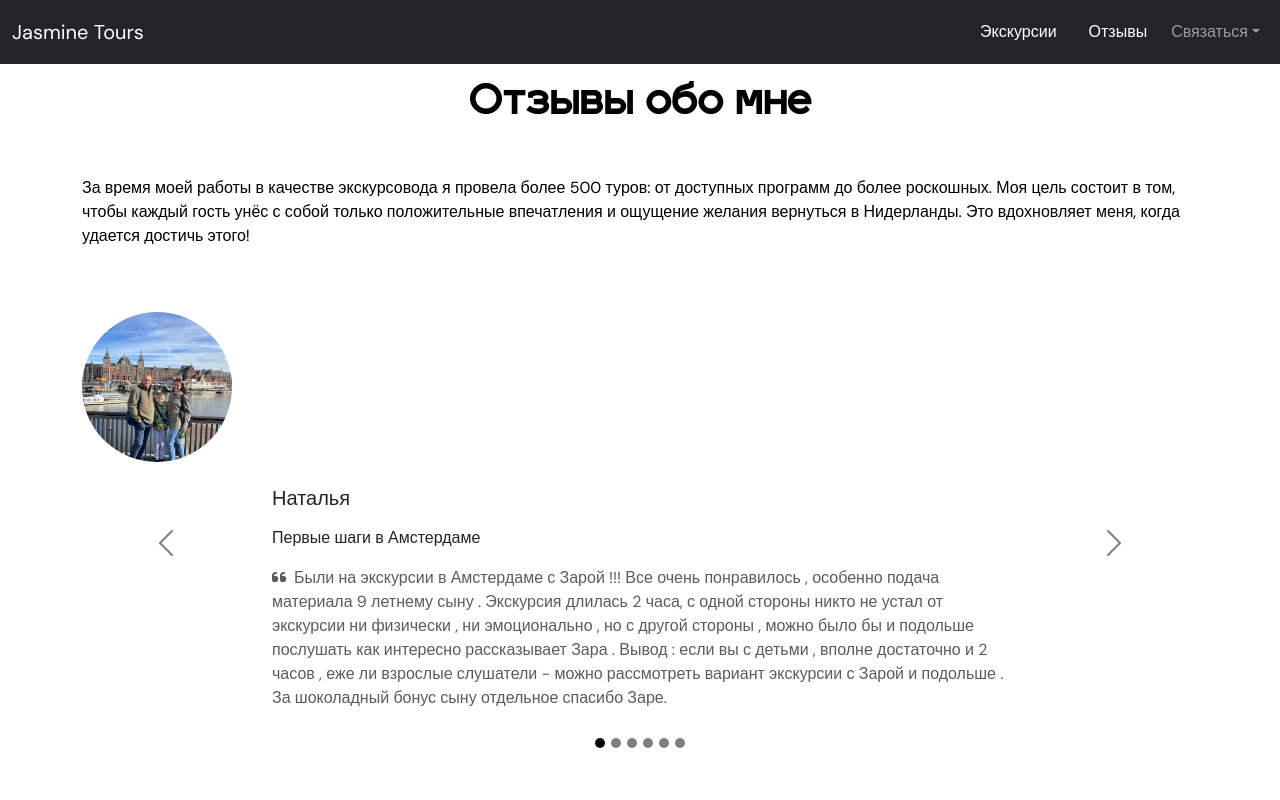
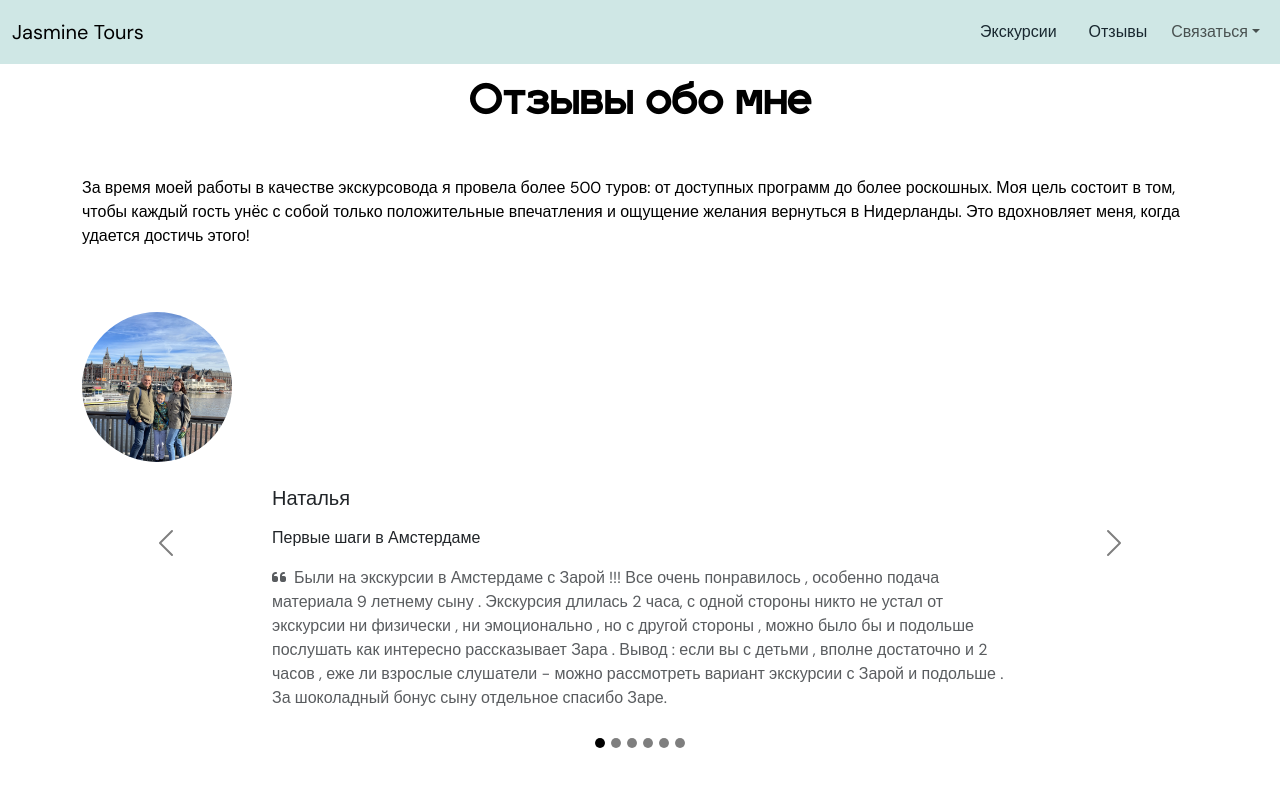
Before and after one commit to anisa07/jasmine-tours, a React (Create React App) app: page /reviews in a window 1280 px wide. Shown: the top 800 px of the page. Built offline with nearby package versions, Linux system fonts and the light colour scheme.

Commit message:
home page design

```diff
--- /dev/null
+++ b/src/components/Footer.css
@@ -0,0 +1,3 @@
+footer {
+  background-color: #cfe7e5;
+}
--- a/src/components/Footer.js
+++ b/src/components/Footer.js
@@ -3,10 +3,11 @@ import Container from "react-bootstrap/Container";
 import Row from "react-bootstrap/Row";
 import Col from "react-bootstrap/Col";
 import heart from "../assets/heart.gif";
+import "./Footer.css";
 
 function Footer() {
   return (
-    <footer className="bg-dark text-light py-4">
+    <footer className="py-4">
       <Container className="text-center">
         <Row className="mb-3">
           <Col sm={12}>
--- a/src/components/Hero1.js
+++ b/src/components/Hero1.js
@@ -1,5 +1,6 @@
 import Carousel from "react-bootstrap/Carousel";
 import "./Hero1.css";
+import { motion } from "framer-motion";
 
 function UncontrolledExample() {
   return (
@@ -15,10 +16,18 @@ function UncontrolledExample() {
         </div>
 
         <Carousel.Caption>
-          <h1>
+          <motion.h1
+            variants={{
+              hidden: { opacity: 0, y: 75 },
+              visible: { opacity: 1, y: 70 },
+            }}
+            initial="hidden"
+            animate="visible"
+            transition={{ duration: 0.5, delay: 0.5 }}
+          >
             Личный Гид по Амстердаму: Ваше уникальное путешествие начинается
             здесь.
-          </h1>
+          </motion.h1>
         </Carousel.Caption>
       </Carousel.Item>
       <Carousel.Item>
--- /dev/null
+++ b/src/components/Main.css
@@ -0,0 +1,26 @@
+.main-custom-bg {
+  background-color: #cfe7e5;
+}
+
+.main-text {
+  margin-top: 6em;
+  margin-bottom: 4em;
+}
+
+.custom-shadow img {
+  transition: 0.5s ease;
+}
+
+.custom-shadow img:hover {
+  box-shadow: 1px 1px #373737, 2px 2px #373737, 3px 3px #373737, 4px 4px #373737,
+    5px 5px #373737, 6px 6px #373737;
+  -webkit-transform: translateX(-3px);
+  transform: translateX(-3px);
+  transition: 0.5s ease;
+}
+
+@media (min-width: 768px) {
+  .m-md-4 {
+    margin: 0 !important; /* Override the margin to 0 */
+  }
+}
--- a/src/components/Main.js
+++ b/src/components/Main.js
@@ -1,18 +1,20 @@
 import React from "react";
 import profile from "../assets/Zaraprofile.jpg";
 import Container from "react-bootstrap/Container";
+import "./Main.css";
 
 const Main = () => {
   return (
+    <div className="main-custom-bg">
       <Container>
-      <div className="container mt-md-5 pb-md-5 bg-light bg-gradient">
+        <div className="container mt-md-0 pb-md-5">
           <div className="row justify-content-center m-md-4">
-          <div className="col-md-8 text-center m-4">
+            <div className="col-md-8 text-center main-text">
               <h2>Немного обо мне</h2>
             </div>
           </div>
           <div className="row">
-          <div className="col-md-5 mb-md-0">
+            <div className="col-md-5 mb-md-0 custom-shadow">
               <img
                 src={profile}
                 alt="Zara"
@@ -21,22 +23,27 @@ const Main = () => {
               />
             </div>
             <div className="col-md-7">
-            <h4 className="mb-md-4 m-sm-4" style={{marginTop: "2em", marginBottom: '2em'}}>Откройте Амстердам вместе с Зарой</h4>
+              <h4
+                className="mb-md-4 m-sm-4"
+                style={{ marginTop: "2em", marginBottom: "2em" }}
+              >
+                Откройте Амстердам вместе с Зарой
+              </h4>
               <p style={{ fontSize: "1.1em" }}>
-              Приветствую вас! Меня зовут Зара, и я живу в Амстердаме уже 5 лет.
-              В этом прекрасном городе я стала профессиональным гидом и
-              организую индивидуальные и групповые экскурсии по Нидерландам для
-              русскоязычных туристов. Если вы хотите погрузиться в местную
-              культуру и историю, то я готова с удовольствием провести вас через
-              это невероятное путешествие, предоставив интересную экскурсионную
-              программу и языковую поддержку.
+                Приветствую вас! Меня зовут Зара, и я живу в Амстердаме уже 5
+                лет. В этом прекрасном городе я стала профессиональным гидом и
+                организую индивидуальные и групповые экскурсии по Нидерландам
+                для русскоязычных туристов. Если вы хотите погрузиться в местную
+                культуру и историю, то я готова с удовольствием провести вас
+                через это невероятное путешествие, предоставив интересную
+                экскурсионную программу и языковую поддержку.
               </p>
               <p style={{ fontSize: "1.1em" }}>
-              Во время экскурсии я расскажу вам множество удивительных фактов и
-              легенд о городе, покажу знаменитые достопримечательности, и вы
+                Во время экскурсии я расскажу вам множество удивительных фактов
+                и легенд о городе, покажу знаменитые достопримечательности, и вы
                 сможете окунуться в атмосферу этого удивительного места. Я
-              сосредоточусь на ваших интересах и предпочтениях, чтобы каждый из
-              вас получил незабываемые впечатления от поездки.
+                сосредоточусь на ваших интересах и предпочтениях, чтобы каждый
+                из вас получил незабываемые впечатления от поездки.
               </p>
               <p style={{ fontSize: "1.1em" }}>
                 Не стесняйтесь задавать вопросы и делиться своими пожеланиями -
@@ -46,6 +53,7 @@ const Main = () => {
           </div>
         </div>
       </Container>
+    </div>
   );
 };
 
--- /dev/null
+++ b/src/components/Navbar.css
@@ -0,0 +1,28 @@
+.navbar-custom-bg {
+  background-color: #cfe7e5;
+}
+
+.custom-nav-link {
+  color: #18272f;
+  position: relative;
+  text-decoration: none;
+}
+
+.custom-nav-link::before {
+  content: "";
+  position: absolute;
+  width: 100%;
+  height: 4px;
+  border-radius: 4px;
+  background-color: #e5a13e;
+  bottom: 0;
+  left: 0;
+  transform-origin: right;
+  transform: scaleX(0);
+  transition: transform 0.3s ease-in-out;
+}
+
+.custom-nav-link:hover::before {
+  transform-origin: left;
+  transform: scaleX(1);
+}
--- a/src/components/Navbar.js
+++ b/src/components/Navbar.js
@@ -3,32 +3,32 @@ import Container from "react-bootstrap/Container";
 import Nav from "react-bootstrap/Nav";
 import Navbar from "react-bootstrap/Navbar";
 import NavDropdown from "react-bootstrap/NavDropdown";
+import "./Navbar.css";
 
 function Navigation() {
   return (
-    <Navbar expand="lg" className="bg-dark navbar-dark">
+    <Navbar expand="lg" className="navbar-custom-bg">
       <Container fluid>
         <Navbar.Brand href="/" className="me-3">
           Jasmine Tours
-          {/* <img src={logo} style={{ maxWidth: "150px", maxHeight: "50px" }} /> */}
         </Navbar.Brand>
         <Navbar.Toggle aria-controls="basic-navbar-nav" />
         <Navbar.Collapse id="basic-navbar-nav">
           <Nav className="ms-auto" style={{ lineHeight: "2em" }}>
             <Nav.Link
               href="/excursions"
-              className="text-white text-decoration-none px-3 py-2 hover-effect"
+              className="text-decoration-none px-3 py-2 hover-effect custom-nav-link"
             >
               Экскурсии
             </Nav.Link>
             <Nav.Link
               href="/reviews"
-              className="text-white text-decoration-none px-3 py-2 hover-effect"
+              className="text-decoration-none px-3 py-2 hover-effect custom-nav-link"
             >
               Отзывы
             </Nav.Link>
             <NavDropdown
-              className=""
+              className="custom-nav-link"
               title="Связаться"
               id="basic-nav-dropdown"
               menuVariant="dark"
@@ -37,13 +37,14 @@ function Navigation() {
                 href="https://wa.me/c/31642221525"
                 className="text-white"
               >
-                <i className="fa-brands fa-whatsapp fa-beat icon-margin m-2"/>ВП
+                <i className="fa-brands fa-whatsapp fa-beat icon-margin m-2" />
+                ВП
               </NavDropdown.Item>
               <NavDropdown.Item
                 href="https://www.instagram.com/jasmine.tours.amsterdam/"
                 className="text-white"
               >
-                <i className="fa-brands fa-instagram fa-beat icon-margin m-2"/>
+                <i className="fa-brands fa-instagram fa-beat icon-margin m-2" />
                 ИН
               </NavDropdown.Item>
             </NavDropdown>
--- a/src/components/Tours.css
+++ b/src/components/Tours.css
@@ -23,6 +23,18 @@
 
 .tour-text h2 {
   padding-bottom: 1rem;
+}
+
+.custom-shadow img {
+  transition: 0.5s ease;
+}
+
+.custom-shadow img:hover {
+  box-shadow: 1px 1px #373737, 2px 2px #373737, 3px 3px #373737, 4px 4px #373737,
+    5px 5px #373737, 6px 6px #373737;
+  -webkit-transform: translateX(-3px);
+  transform: translateX(-3px);
+  transition: 0.5s ease;
 }
 
 .image-container {
--- a/src/components/Tours.js
+++ b/src/components/Tours.js
@@ -12,7 +12,7 @@ const Tours = ({ tour }) => {
             <h4 style={{marginBottom: '1em'}}>{description.heading}</h4>
             <p>{description.text}</p>
           </div>
-          <div className="image-container">
+          <div className="image-container custom-shadow">
             {images.map((image, index) => (
               <img key={index} alt={`tour${index}`} src={image} />
             ))}
--- a/src/routes/Home.js
+++ b/src/routes/Home.js
@@ -19,7 +19,7 @@ const Home = () => {
       exit={{ opacity: 0, scale: 0.9, transition }}
     >
       <Hero1 />
-      <Container>
+
         <Main />
         <div>
           <h2 className="text-center m-5">Популярные туры</h2>
@@ -27,7 +27,7 @@ const Home = () => {
             <Tours key={index} tour={tour} />
           ))}
         </div>
-      </Container>
+
     </motion.div>
   );
 };
```
Lines whose indentation alone changed are shown as unchanged.
